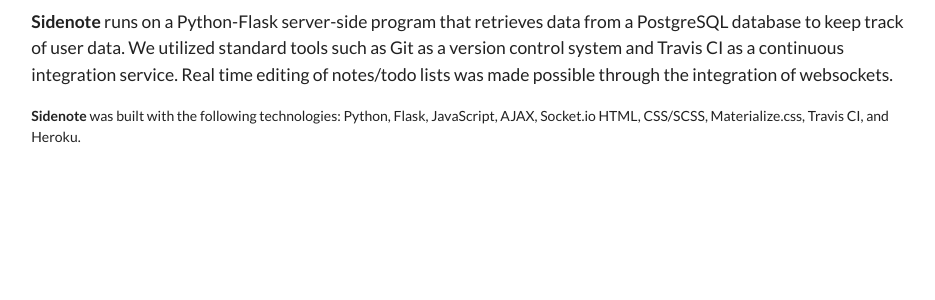
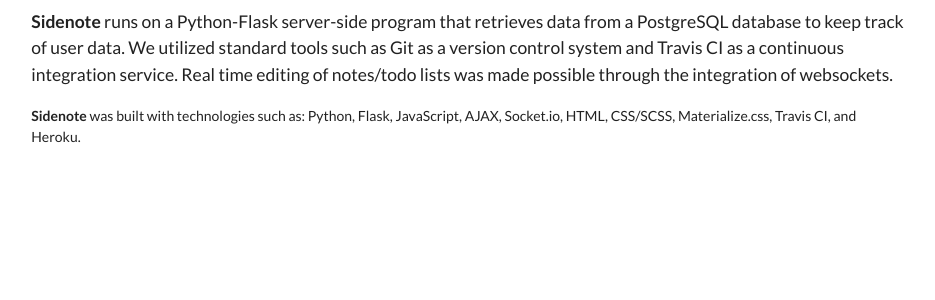
Before and after one commit to Winternight5/Sidenote, a Flask app: page /login in a window 1280 px wide. Shown: the part 1558-1858 px from the top of the page, without its empty margins (172-1107 px from the left). Run offline with Flask 2, Linux system fonts and the light colour scheme.

Commit message:
updated description

```diff
--- a/app/templates/welcome.html
+++ b/app/templates/welcome.html
@@ -144,7 +144,7 @@
             through the integration of websockets.
           </p>
           <p id="note">
-            <b>Sidenote</b> was built with the following technologies: Python, Flask, JavaScript, AJAX, Socket.io
+            <b>Sidenote</b> was built with technologies such as: Python, Flask, JavaScript, AJAX, Socket.io,
             HTML, CSS/SCSS, Materialize.css, Travis CI, and Heroku.
           </p>
         </div>
```
